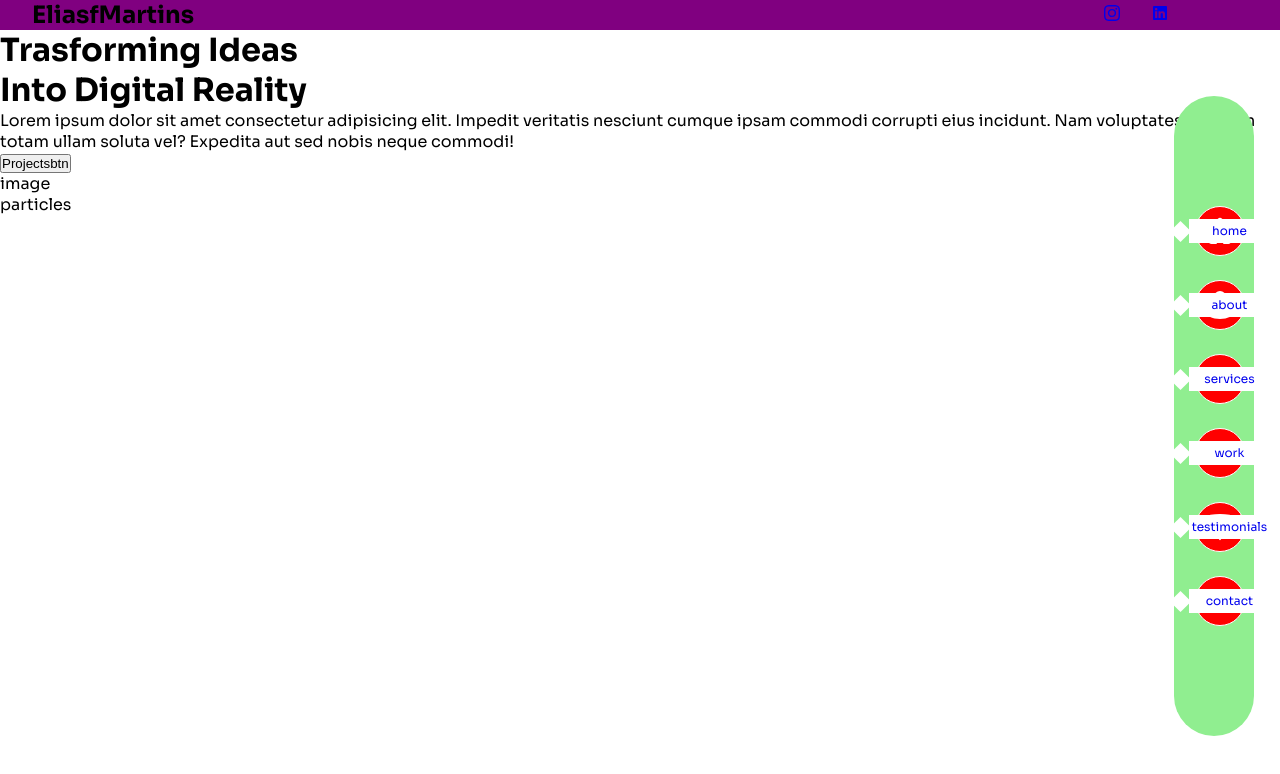
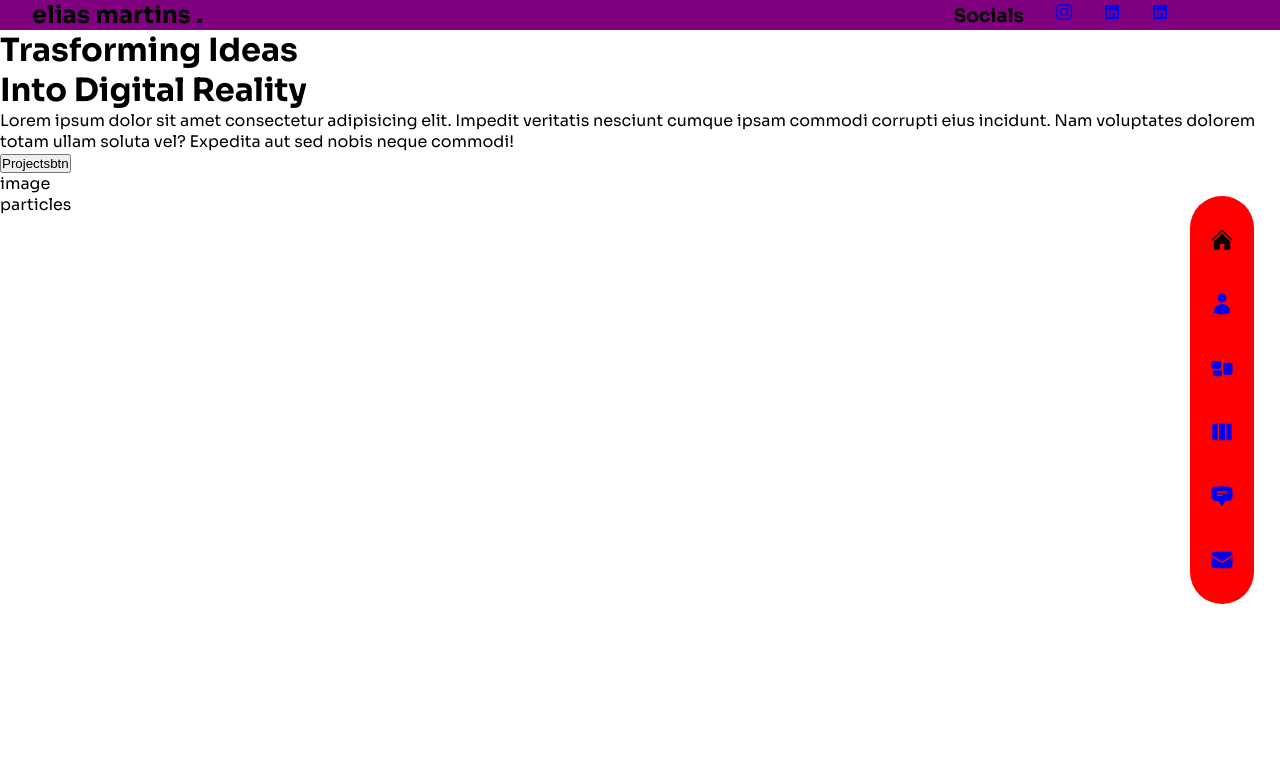
Before and after one commit to eliasfmartins/newportfolio, a Next.js app: page / in a window 1280 px wide. Shown: the top 774 px of the page. Built offline with nearby package versions, Linux system fonts and the light colour scheme.

Commit message:
styles: ajustando ajustando trasitions

```diff
--- a/src/app/components/Header/index.tsx
+++ b/src/app/components/Header/index.tsx
@@ -6,8 +6,11 @@ export const Header = () => {
   return (
     <HeaderContainer>
       <HeaderContent>
-        <h2>EliasfMartins</h2>
+        <h2>
+          <span>elias </span> martins <i>.</i>
+        </h2>
         <nav>
+          <h3>Socials</h3>
           <Link
             target="_blank"
             href={`https://www.instagram.com/eliasf.martins/`}
@@ -20,6 +23,13 @@ export const Header = () => {
           >
             <FaLinkedin />
           </Link>
+          <Link
+          //facebook sla  e github
+            target="_blank"
+            href={`https://www.instagram.com/eliasf.martins/`}
+          >
+            <FaLinkedin />
+          </Link>
         </nav>
       </HeaderContent>
     </HeaderContainer>
--- a/src/app/components/Nav/index.tsx
+++ b/src/app/components/Nav/index.tsx
@@ -36,17 +36,17 @@ export const Nav = () => {
             <LinkCotaniner
               href={link.path}
               key={index}
-              className={link.path === pathname ? "" : ""}
+              className={link.path === pathname ? "actived" : ""}
             >
               <div className="group">
                 <div className="namecontainer">
-                  <div className="name" style={{}}>
-                    <a>{link.name}</a>
+                  <div className="name">{link.name}</div>
+                  <div className="triangle">
+
                   </div>
-                  <div className="triangle"></div>
                 </div>
-                <div className="icon">{link.icon}</div>
               </div>
+              {link.icon}
             </LinkCotaniner>
           );
         })}
--- a/src/app/components/Nav/style.ts
+++ b/src/app/components/Nav/style.ts
@@ -5,103 +5,151 @@ export const LinkCotaniner = styled(Link)`
   display: flex;
   position: relative;
   align-items: center;
-  justify-content: center;
-  text-align: center;
+  transition: all 3s;
 
-  div.hidden {
-    display: flex;
-    visibility: hidden;
-  }
   &:hover {
     color: red;
-    transition: 0.3s;
+    visibility: visible;
+    .group {
+      visibility: visible;
+    }
+    .namecontainer {
+    }
+  }
+  .name {
+    font-size: 12px;
+    line-height: 1;
   }
   .namecontainer {
+    visibility: hidden;
+    border-radius: 5px;
+    background: gray;
     position: relative;
     display: flex;
     align-items: center;
     padding: 6px;
   }
+  .triangle {
+    visibility: hidden;
+    transform: rotate(45deg);
+    width: 10px;
+    height: 10px;
+    position: absolute;
+    right: -5px;
+    background: gray;
+  }
   .group {
-    position: relative;
-    display: flex;
-    align-items: center;
-    justify-content: space-between;
-  }
-  .group:hover {
-    .name {
+    position: absolute;
+    padding-right: 14px;
+    right: 40px;
+    visibility: hidden;
+    border-radius: 6px;
+    &:hover {
       visibility: visible;
     }
   }
-  .name {
-    position: absolute;
-    text-decoration: none;
-    /* visibility: hidden; */
-    font-size: 12px;
-    display: flex;
-    justify-content: center;
-    align-items: center;
-    width: 80px;
-    background: white;
-    z-index: 10;
-  }
-  .triangle {
-    position: absolute;
-    left: 0;
-    margin-left: -10px;
-    background: white;
-    width: 15px;
-    height: 15px;
-    transform: rotate(45deg);
-  }
-  .icon {
-    color: white;
-    font-size: 2rem;
-    display: flex;
-    align-items: center;
-    justify-content: center;
-    background: red;
-    height: 50px;
-    width: 50px;
-    border-radius: 100%;
-    border: solid 1px white;
-    a {
+  @media (min-width: 1280px) {
+    &:hover {
+      color: red;
+      visibility: visible;
+      .group {
+        visibility: visible;
+      }
+      .namecontainer {
+        visibility: visible;
+      }
+      .triangle {
+        visibility: visible;
+      }
+    }
+    .group {
+      position: absolute;
+      padding-right: 14px;
+      right: 40px;
+      visibility: hidden;
+      border-radius: 6px;
+      &:hover {
+        visibility: visible;
+      }
+    }
+    .triangle {
+      transform: rotate(45deg);
+      width: 10px;
+      height: 10px;
+      position: absolute;
+      right: -5px;
+      background: gray;
+    }
+    .name {
+      font-size: 12px;
+      line-height: 1;
+    }
+    .namecontainer {
+      border-radius: 5px;
+      background: gray;
+      position: relative;
+      display: flex;
+      align-items: center;
+      padding: 6px;
+      &:hover {
+        visibility: visible;
+      }
     }
   }
-  text-decoration: none;
 `
 export const NavContainer = styled.nav`
   display: flex;
   flex-direction: column;
-  background: lightgreen;
-  justify-content: center;
+  position: fixed;
+  bottom: 0;
+  margin-top: auto;
   align-items: center;
-  position: fixed;
-  right: 2%;
-  bottom: 8%;
-  width: 20px;
-  border-radius: 50px;
+  height: max-content;
+  z-index: 50;
+  top: 0;
+  width: 100%;
+  row-gap: 1rem;
+   .actived {
+    color: black;
+  }
 
   .navcontent {
+    background-color: red;
+    height: auto;
     display: flex;
     width: 100%;
+    justify-content: space-between;
     align-items: center;
-    justify-content: space-between;
-    row-gap: 1.5rem;
+    height: 80px;
+    padding: 2rem 1rem;
+    font-size: 1.5rem;
+    line-height: 2rem;
   }
   @media (min-width: 768px) {
+    .navcontent {
+      padding-left: 10rem;
+      padding-right: 10rem;
+    }
   }
+
   @media (min-width: 1280px) {
-    padding: 1rem;
-    height: 80vh;
+    justify-content: center;
+    row-gap: 1rem;
+    right: 2%;
+    height: 100vh;
     max-width: 28rem;
-    width: 5rem;
-    justify-content: center;
+    width: 4rem;
+
     .navcontent {
-      height: 80vh;
       flex-direction: column;
       justify-content: center;
-      line-height: 1.5rem;
+      padding: 2rem;
+      row-gap: 2.5rem;
+
+      font-size: 1.5rem;
+      line-height: 2rem;
+      height: max-content;
+      border-radius: 9999px;
     }
   }
 `
--- a/src/app/components/Transition/index.tsx
+++ b/src/app/components/Transition/index.tsx
@@ -18,13 +18,13 @@ export const Transtition = () => {
   return (
     //essa div motion e aque aparece tem q botar uma cor e tals pra ver 3 cores diferentes
     <div>
-      <motion.div variants={transitionsVariants} initial="initial" animate="animate" exit="exit" transition={{delay:0.2, duration:0.6, ease:'easeInOut'}}>
+      <motion.div className="first" variants={transitionsVariants} initial="initial" animate="animate" exit="exit" transition={{delay:0.2, duration:0.6, ease:'easeInOut'}}>
 
       </motion.div>
-      <motion.div variants={transitionsVariants} initial="initial" animate="animate" exit="exit" transition={{delay:0.4, duration:0.6, ease:'easeInOut'}}>
+      <motion.div className='second'variants={transitionsVariants} initial="initial" animate="animate" exit="exit" transition={{delay:0.4, duration:0.6, ease:'easeInOut'}}>
 
       </motion.div>
-      <motion.div variants={transitionsVariants} initial="initial" animate="animate" exit="exit" transition={{delay:0.6, duration:0.6, ease:'easeInOut'}}>
+      <motion.div className="terceira" variants={transitionsVariants} initial="initial" animate="animate" exit="exit" transition={{delay:0.6, duration:0.6, ease:'easeInOut'}}>
 
       </motion.div>
     </div>
```
Also changed, not shown: src/app/components/Transition/styles.ts (added).
